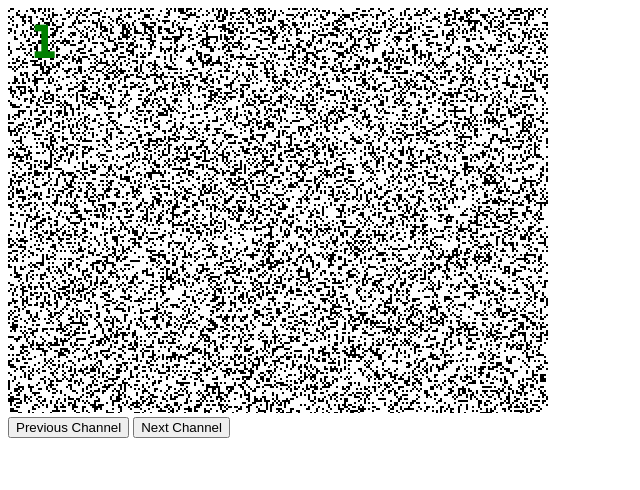
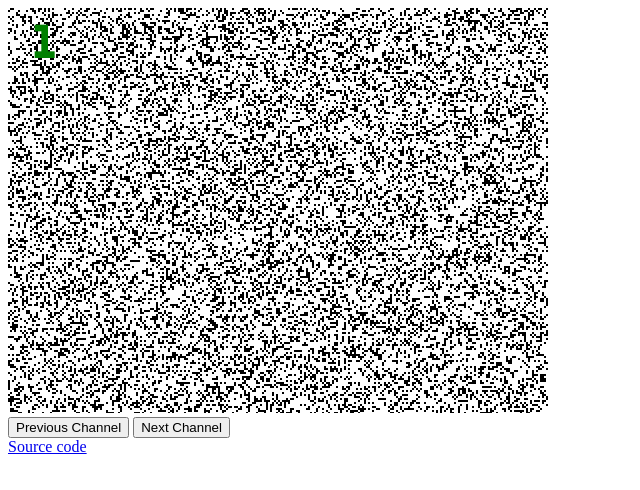
Before and after one commit to jamesseanwright/es5-es6-minification, a plain HTML site: page index.html in a window 1280 px wide. Shown: the full height of the page, 0-640 px from the left. Drawn offline with Linux system fonts and the light colour scheme; animation ran at ten frames a second.

Commit message:
Source code link

```diff
--- a/index.html
+++ b/index.html
@@ -14,6 +14,8 @@
             <button id="next-channel">Next Channel</button>
         </div>
 
+        <a href="https://github.com/jamesseanwright/es5-es6-minification">Source code</a>
+
         <script src="index.js"></script>
     </body>
 </html>
```
